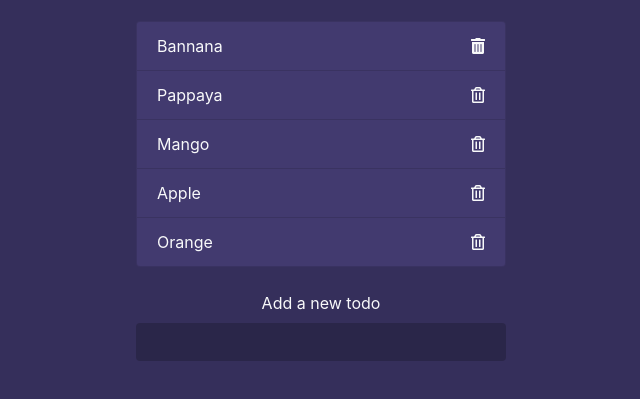
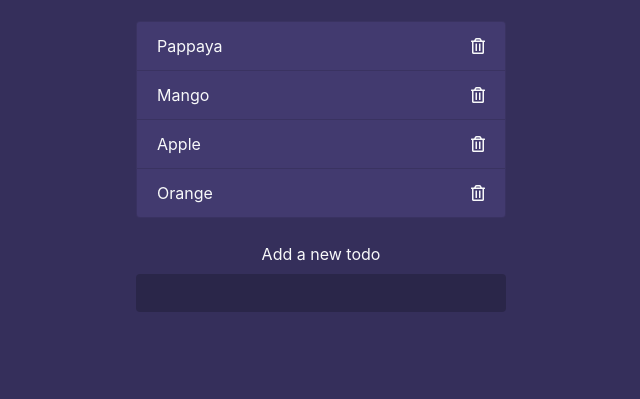
Before and after one commit to desbele585/CrudOperationJavascript, a plain HTML site: page index.html in a window 1280 px wide. Both pictures are taken after a click on the icon 797 px from the left and 183 px from the top of the page. Shown: the part 137-536 px from the top of the page, without its empty margins (319-959 px from the left). Drawn offline with nearby package versions, Linux system fonts and the light colour scheme.

Commit message:
delete function is done

```diff
--- a/app.js
+++ b/app.js
@@ -8,7 +8,6 @@ const generateTemplate= (todo)=>{
         </li>
     `
     list.innerHTML +=html;
-
 }
 addForm.addEventListener('submit',e=>{
     e.preventDefault();
@@ -18,3 +17,10 @@ addForm.addEventListener('submit',e=>{
     addForm.reset();
   }
 })
+// delete todos
+list.addEventListener('click',e=>{
+    if(e.target.classList.contains('delete')){
+        e.target.parentElement.remove();
+
+    }
+})
--- a/index.html
+++ b/index.html
@@ -20,7 +20,7 @@
             <ul class="list-group mx-auto text-light todos">
                     <li class="list-group-item d-flex justify-content-between align-items-center">
                         <span>Bannana</span>
-                        <i class="fas fa-trash-alt"></i>
+                        <i class="fas fa-trash-alt delete"></i>
                     </li>
                     <li class="list-group-item d-flex justify-content-between align-items-center">
                         <span>Pappaya</span>
```
